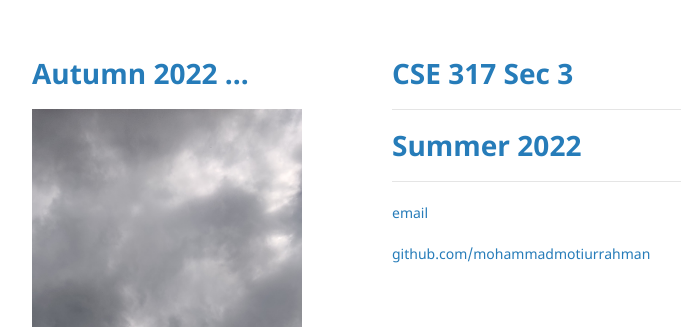
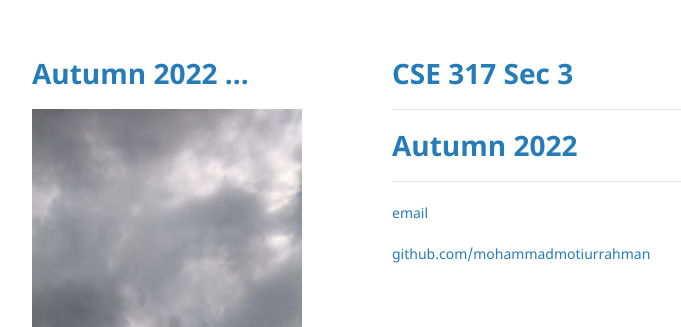
Before and after one commit to mohammadmotiurrahman/mohammadmotiurrahman.github.io, a Jekyll site: the page built from index.md, in a window 1280 px wide. Shown: the top 327 px of the page, without its empty margins (178-859 px from the left). Built offline with Jekyll 4.4.1, drawn with Linux system fonts in a browser that asks for light colours; our own code applies the rules of GitHub Pages for plain Markdown files.

Commit message:
Update index.md

```diff
--- a/index.md
+++ b/index.md
@@ -2,7 +2,7 @@
 # [CSE 317 Sec 3](https://mohammadmotiurrahman.github.io/cse317_3)
 
 * * *
-# [Summer 2022](https://mohammadmotiurrahman.github.io/autumn2022)
+# [Autumn 2022](https://mohammadmotiurrahman.github.io/autumn2022)
 
 * * *
 
```
